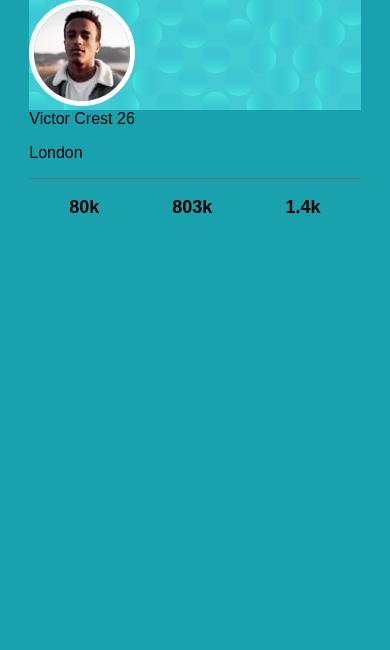
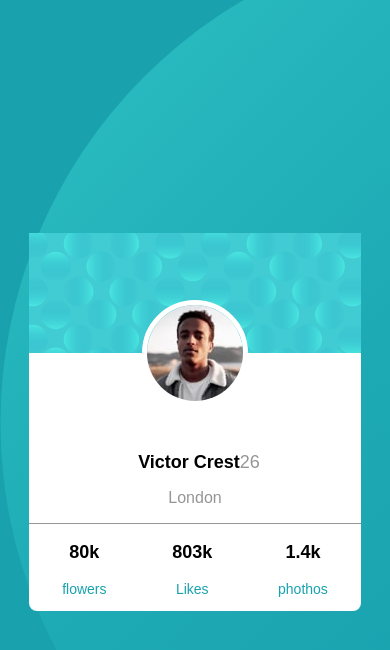
Before and after one commit to CristianA26515/profile-card-component-main, a plain HTML site: page index.html in a window 390 px wide. Drawn offline with Linux system fonts and the light colour scheme.

Commit message:
mobile ya realizado

```diff
--- a/style/style.css
+++ b/style/style.css
@@ -2,7 +2,7 @@
     --Dark-cyan: hsl(185, 75%, 39%);
     --Very-dark-desaturated-blue: hsl(229, 23%, 23%);
     --Dark-grayish-blue: hsl(227, 10%, 46%);
-
+    --Dark-gray: hsl(0, 0%, 59%);
     --Name-stats-Font-size:18px;
     }
     html ,
@@ -11,27 +11,69 @@
         box-sizing: border-box;
         font-family: "Kumbin Sans", sans-serif;
         font-family: "Quicksand", sans-serif;
+
+    }
+    body{
         background: var(--Dark-cyan);
+        height: 100vh;
+        background-image: url(../assets/bg-pattern-bottom.svg);
+        background-position: left;
+        display: flex;
+        flex-direction: column;
+        justify-content: center;
     }
     .profile-card{
         border-radius: 8px;
         width: 85%;
         margin: 0 auto;
+        background-color: white;
 
     }
     .profile-card-top{
         background-image: url(../assets/bg-pattern-card.svg);
+        height: 120px;
+        position: relative;
+        display: flex;
+        justify-content: center;
+
+
     }
     .profile-card-top img{
         border-radius: 50%;
         border: 5px solid white;
+        position: absolute;
+        bottom: -53px;
 
+
+    }
+
+    .profile-card-buttom__datos-profile>div{
+        height: 120px;
+        display: flex;
+        align-items: flex-end;
+        justify-content: center;
+
+    }
+    .profile-card-buttom__datos-profile>div span:nth-child(1){
+        font-size: var(--Name-stats-Font-size) ;
+        font-weight: 700;
+        margin-left: 8px;
+    }
+    .profile-card-buttom__datos-profile>div span:nth-child(2){
+        font-size: var(--Name-stats-Font-size) ;
+        font-weight: 400;
+        color: var(--Dark-gray);
+    }
+    .profile-card-buttom__datos-profile p{
+        text-align: center;
+        color: var(--Dark-gray);
+        font-size: 14;
     }
 
     .profile-card-buttom__datos-seguidores{
         display: flex;
         justify-content: space-around;
-        border-top: 1px  solid var(--Dark-grayish-blue);
+        border-top: 1px  solid var(--Dark-gray);
     }
     .profile-card-buttom__datos-seguidores div p:nth-child(1){
         font-size:  var(--Name-stats-Font-size);
```
Also changed, not shown: index.html (+1 -1 lines).
